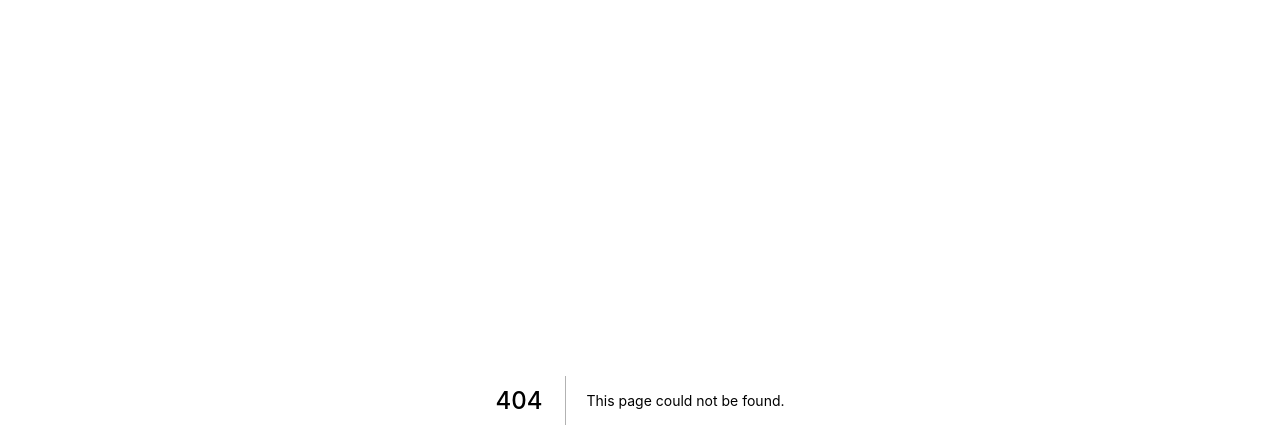
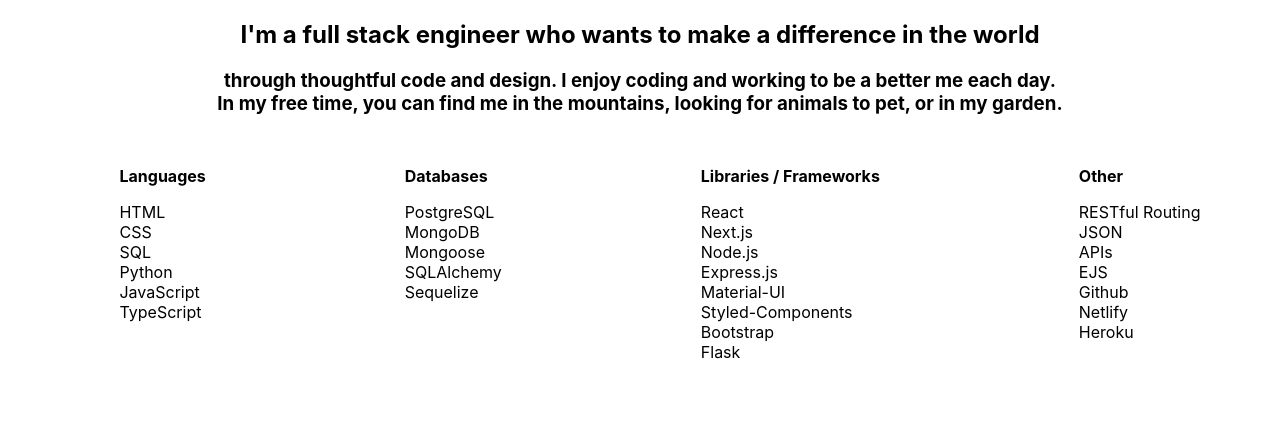
Before and after one commit to nesbita/Portfolio, a Next.js app: page /about in a window 1280 px wide. Before the commit this address had no page. Shown: the top 448 px of the page. Built offline with nearby package versions, Linux system fonts and the light colour scheme.

Commit message:
about page added

```diff
--- a/package.json
+++ b/package.json
@@ -9,6 +9,7 @@
     "lint": "next lint"
   },
   "dependencies": {
+    "@material-ui/icons": "^4.11.2",
     "next": "11.0.1",
     "react": "17.0.2",
     "react-dom": "17.0.2"
--- /dev/null
+++ b/pages/about.js
@@ -0,0 +1,70 @@
+import styles from '../styles/About.module.css'
+
+export default function About () {
+    return(
+        <div>
+        <div className={styles.aboutHeader}>
+            <h2>I'm a full stack engineer who wants to make a difference in the world</h2>
+            <h3>through thoughtful code and design.  I enjoy coding and working to be a better me each day. <br />
+                In my free time, you can find me in the mountains, looking for animals to pet, or in my garden.</h3>
+            </div>
+            <div className ={styles.listContainer}>
+            {/* <div className={styles.languages}> */}
+            <ul className={styles.languages}>
+                <p><strong>Languages</strong></p>
+                <li>HTML</li>
+                <li>CSS</li>
+                <li>SQL</li>
+                <li>Python</li>
+                <li>JavaScript</li>
+                <li>TypeScript</li>
+                <br />
+                <br />
+            </ul>
+            {/* </div>  */}
+
+            {/* <div className={styles.databases}> */}
+            <ul className={styles.databases}>
+                <p><strong>Databases</strong></p>
+                <li>PostgreSQL</li>
+                <li>MongoDB</li>
+                <li>Mongoose</li>
+                <li>SQLAlchemy</li>
+                <li>Sequelize</li>
+                <br />
+                <br />
+                <br />
+            </ul>
+            {/* </div> */}
+
+            {/* <div className={styles.librariesFrameworks}> */}
+                <ul className={styles.librariesFrameworks}>
+                <p><strong>Libraries / Frameworks</strong></p>
+                <li>React</li>
+                <li>Next.js</li>
+                <li>Node.js</li>
+                <li>Express.js</li>
+                <li>Material-UI</li>
+                <li>Styled-Components</li>
+                <li>Bootstrap</li>
+                <li>Flask</li>
+                </ul>
+            {/* </div> */}
+
+            {/* <div className={styles.other}> */}
+                <ul className={styles.other}>
+                    <p><strong>Other</strong></p>
+                    <li>RESTful Routing</li>
+                    <li>JSON</li>
+                    <li>APIs</li>
+                    <li>EJS</li>
+                    <li>Github</li>
+                    <li>Netlify</li>
+                    <li>Heroku</li>
+                    <br />
+                </ul>
+            {/* </div> */}
+        </div>
+        </div>
+    )
+}
--- /dev/null
+++ b/styles/About.module.css
@@ -0,0 +1,27 @@
+.aboutHeader {
+    display: block;
+    justify-content: center;
+    text-align: center;
+
+}
+.listContainer {
+    display: flex;
+    justify-content: space-around;
+    align-items: center;
+}
+
+.languages {
+    list-style: none;
+}
+
+.databases {
+    list-style: none;
+}
+
+.librariesFrameworks {
+    list-style: none;
+}
+
+.other {
+    list-style: none;
+}
--- a/styles/Home.module.css
+++ b/styles/Home.module.css
@@ -1,37 +1,114 @@
 .container {
-  min-height: 100vh;
-  padding: 0 0.5rem;
+  background-image: url('../public/trees.JPG');
+  background-repeat: no-repeat;
+  background-attachment: fixed;
+  background-position: center;
+  background-size: contain;
+  border-left: 2px solid #f73378;
+  border-right: 2px solid #f73378;
+  border-top: 2px solid #f73378;
+  /* background-color: #117373; */
+  /* min-height: 100vh; */
+  /* /* padding: 0 0.5rem; */
   display: flex;
   flex-direction: column;
   justify-content: center;
   align-items: center;
   height: 100vh;
+  width: 2000px;
 }
 
 .main {
-  padding: 5rem 0;
+  align-items: center;
+  background-color: #005252;
+  border-left: 2px solid #f73378;
+  border-right: 2px solid #f73378;
+  color: white;
+  display: flex;
   flex: 1;
-  display: flex;
   flex-direction: column;
   justify-content: center;
-  align-items: center;
+  padding: 5rem 0;
 }
 
 .footer {
+  background-color: #ffd700;
   width: 100%;
   height: 100px;
-  border-top: 1px solid #eaeaea;
+  border-bottom: 2px solid #f73378;
+  border-top: 2px solid #f73378;
   display: flex;
-  justify-content: center;
+  justify-content: space-around;
   align-items: center;
+  text-align: center;
+  padding-top: 15px;
 }
 
-.footer a {
+.downArrow{
+	position: fixed;
+	bottom: 45%;
+	left: 50%;
+}
+.bounce {
+	-moz-animation: bounce 3s infinite;
+	-webkit-animation: bounce 3s infinite;
+	animation: bounce 3s infinite;
+}
+@-moz-keyframes bounce {
+  0%, 20%, 50%, 80%, 100% {
+    -moz-transform: translateY(0);
+    transform: translateY(0);
+  }
+  40% {
+    -moz-transform: translateY(-30px);
+    transform: translateY(-30px);
+  }
+  60% {
+    -moz-transform: translateY(-15px);
+    transform: translateY(-15px);
+  }
+}
+@-webkit-keyframes bounce {
+  0%, 20%, 50%, 80%, 100% {
+    -webkit-transform: translateY(0);
+    transform: translateY(0);
+  }
+  40% {
+    -webkit-transform: translateY(-30px);
+    transform: translateY(-30px);
+  }
+  60% {
+    -webkit-transform: translateY(-15px);
+    transform: translateY(-15px);
+  }
+}
+@keyframes bounce {
+  0%, 20%, 50%, 80%, 100% {
+    -moz-transform: translateY(0);
+    -ms-transform: translateY(0);
+    -webkit-transform: translateY(0);
+    transform: translateY(0);
+  }
+  40% {
+    -moz-transform: translateY(-30px);
+    -ms-transform: translateY(-30px);
+    -webkit-transform: translateY(-30px);
+    transform: translateY(-30px);
+  }
+  60% {
+    -moz-transform: translateY(-15px);
+    -ms-transform: translateY(-15px);
+    -webkit-transform: translateY(-15px);
+    transform: translateY(-15px);
+  }
+}
+/* .footer a {
   display: flex;
   justify-content: center;
   align-items: center;
   flex-grow: 1;
 }
+
 
 .title a {
   color: #0070f3;
@@ -118,4 +195,4 @@
     width: 100%;
     flex-direction: column;
   }
-}
+} */
```
Also changed, not shown: pages/index.js (+51 -37 lines), pages/projects.js (added), 2 other files (tests, documents, lock files or other folders).
